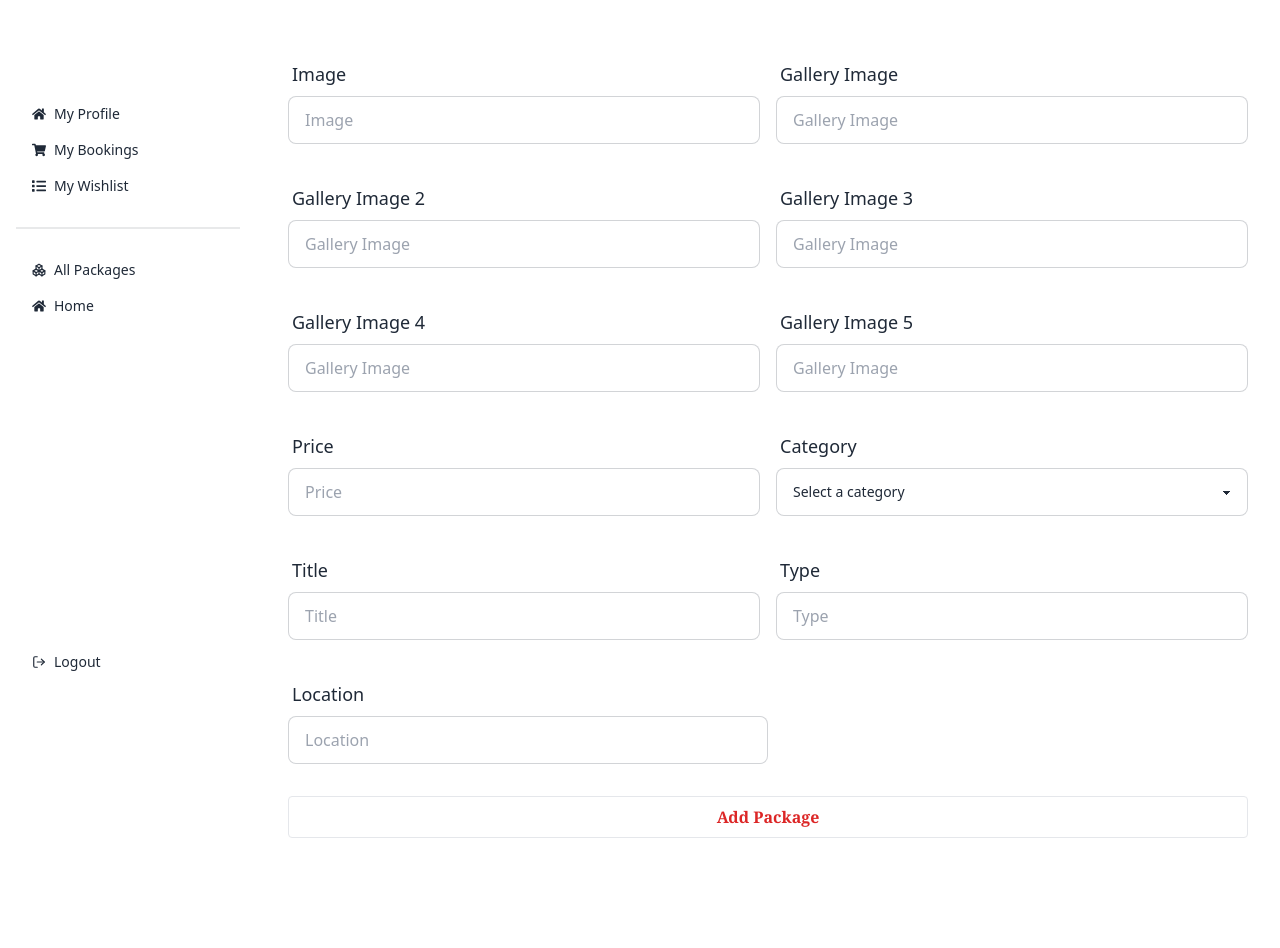
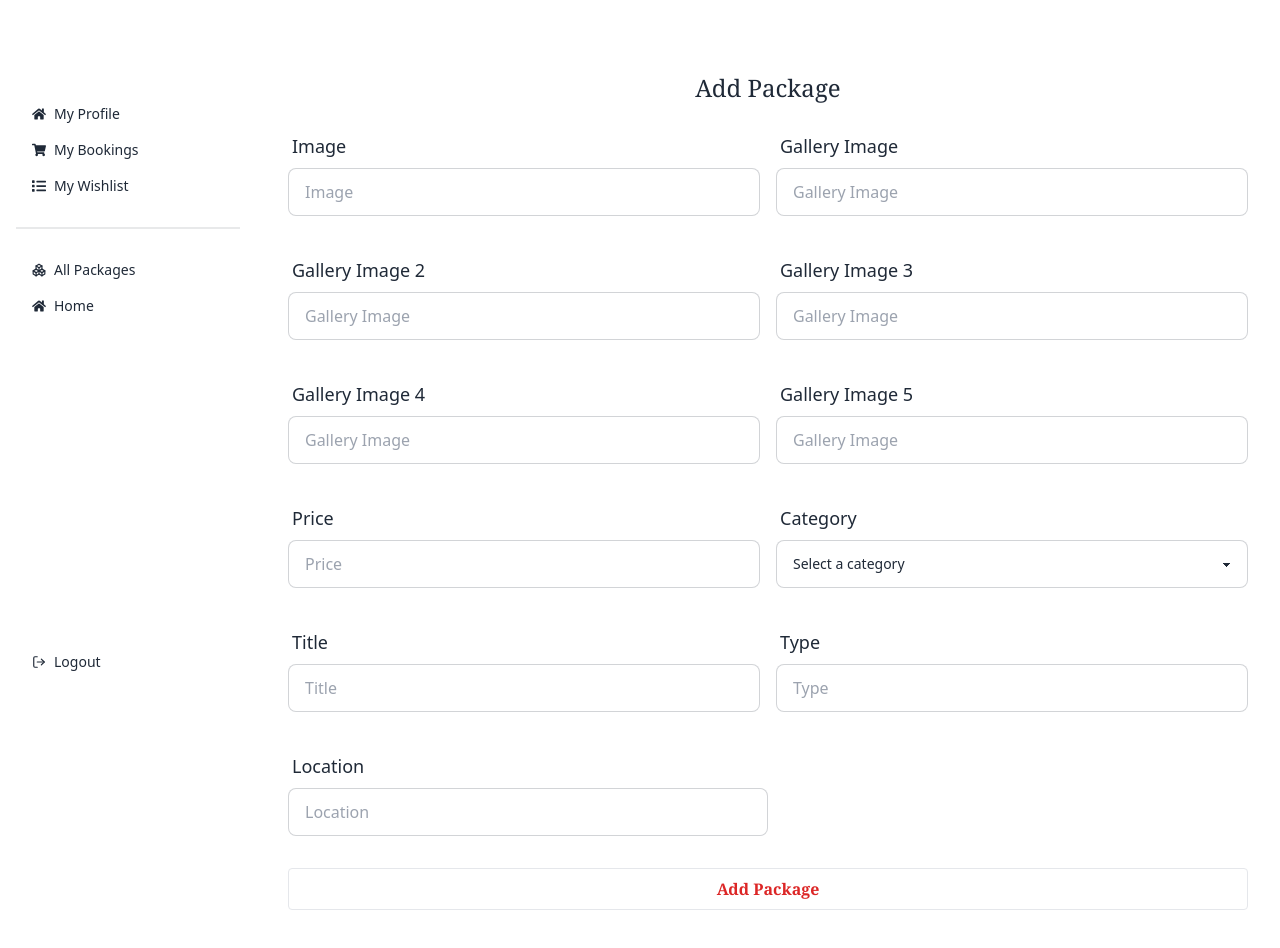
Before and after one commit to Mohosin2126/tour-guide-client, a React (Vite) app: page /dashboard/addpackage in a window 1280 px wide. Shown: the top 948 px of the page. Before the commit the page ends 910 px from the top, so only its background shows below. Built offline with nearby package versions, Linux system fonts and the light colour scheme; no server answers; sample sign-in values are in the browser's storage.

Commit message:
tour package card modified

```diff
--- a/src/Components/Tourism/TourPackages.jsx
+++ b/src/Components/Tourism/TourPackages.jsx
@@ -66,7 +66,7 @@ const {user}=useContext(AuthContext)
 
     return (
        <div>
-        <div className="relative flex w-96 h-full mx-auto flex-col rounded-xl  bg-clip-border text-gray-700 shadow-lg">
+        <div className="relative flex w-96 h-[500px] mx-auto flex-col rounded-xl  bg-clip-border text-gray-700 shadow-lg">
   <div className="relative  overflow-hidden text-white shadow-lg rounded-lg bg-blue-gray-500 bg-clip-border shadow-blue-gray-500/40">
     <img className="h-48 w-full"
       src={image}
--- a/src/Pages/DashBoard/Admin/AddPackages/AddPackages.jsx
+++ b/src/Pages/DashBoard/Admin/AddPackages/AddPackages.jsx
@@ -49,6 +49,9 @@ const AddPackages = () => {
 
     return (
       <div className="mt-5">
+        <div>
+          <h1 className="mt-10 font-serif text-2xl text-center mb-5 ">
+          Add Package</h1></div>
         <form onSubmit={handleAddPackage}>
           <div className="md:flex mb-8">
             <div className="form-control md:w-1/2">
--- a/src/Pages/DashBoard/Admin/AllUsers/AllUsers.jsx
+++ b/src/Pages/DashBoard/Admin/AllUsers/AllUsers.jsx
@@ -101,8 +101,8 @@ const AllUsers = () => {
                 <thead>
                     <tr>
                         <th></th>
-                        <th>Name</th>
-                        <th>Email</th>
+                        <th >Name</th>
+                        <th >Email</th>
                         <th>Guide</th>
                         <th>Admin</th>
                     </tr>
@@ -111,8 +111,8 @@ const AllUsers = () => {
                 {users.map((user, index) => (
       <tr key={user._id}>
         <th>{index + 1}</th>
-        <td>{user.name}</td>
-        <td>{user.email}</td>
+        <td className="font-base uppercase text-teal-500">{user.name}</td>
+        <td className="font-medium text-orange-600">{user.email}</td>
         <td>
           {user.role === "guide" ? (
             "guide"
```
